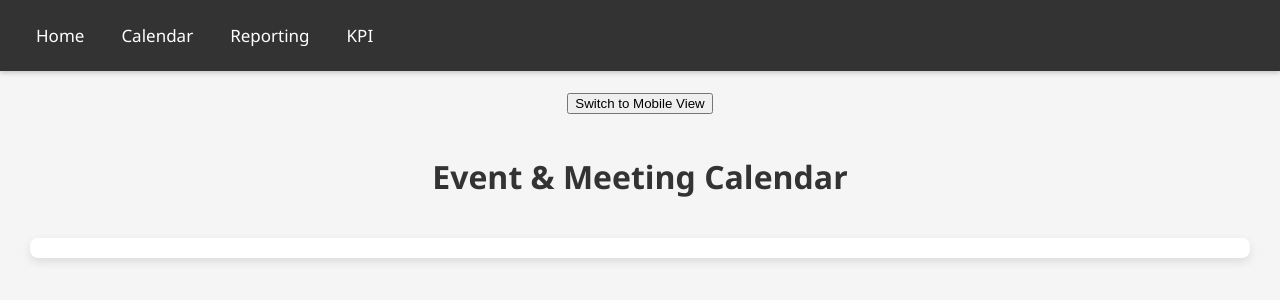
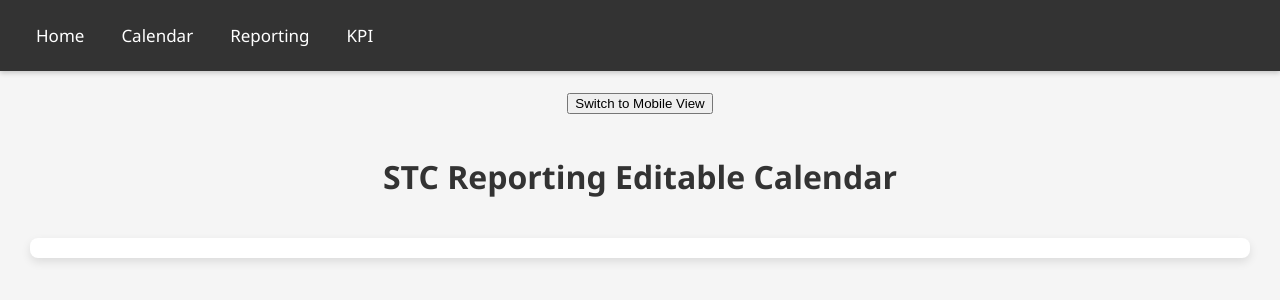
Before and after one commit to muhamadnurizanfakir/stcreporting, a website: page calendar.html in a window 1280 px wide. Drawn offline with Linux system fonts and the light colour scheme; no server answers.

Commit message:
Update calendar.html

```diff
--- a/calendar.html
+++ b/calendar.html
@@ -3,11 +3,13 @@
 <head>
   <meta charset="UTF-8">
   <meta name="viewport" content="width=device-width, initial-scale=1.0">
-  <title>Event & Meeting Calendar</title>
+  <title>STC Reporting Calendar</title>
 
+  <!-- Your custom CSS -->
   <link rel="stylesheet" href="style.css">
 </head>
 <body>
+  <!-- Navigation Bar with Correct Links -->
   <nav class="navbar">
     <a href="index.html">Home</a>
     <a href="calendar.html">Calendar</a>
@@ -15,16 +17,20 @@
     <a href="kpi.html">KPI</a>
   </nav>
 
+  <!-- Button to toggle the view size (used by script.js) -->
   <div style="text-align: center; margin-bottom: 20px;">
       <button id="toggle-view-btn">Switch to Mobile View</button>
   </div>
 
-  <h1>Event & Meeting Calendar</h1>
+  <h1>STC Reporting Editable Calendar</h1>
 
+  <!-- Calendar container -->
   <div id="calendar"></div>
 
+  <!-- FullCalendar JS BUNDLE -->
   <script src='https://cdn.jsdelivr.net/npm/fullcalendar@6.1.8/index.global.min.js'></script>
 
+  <!-- ONLY load the Calendar logic -->
   <script src="script.js"></script>
 </body>
 </html>
```
